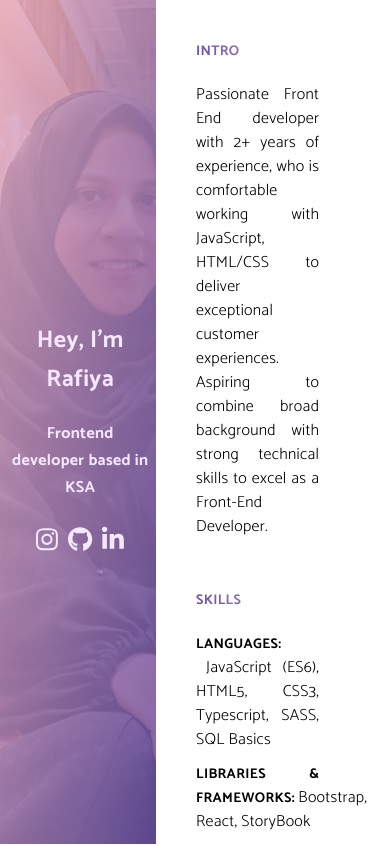
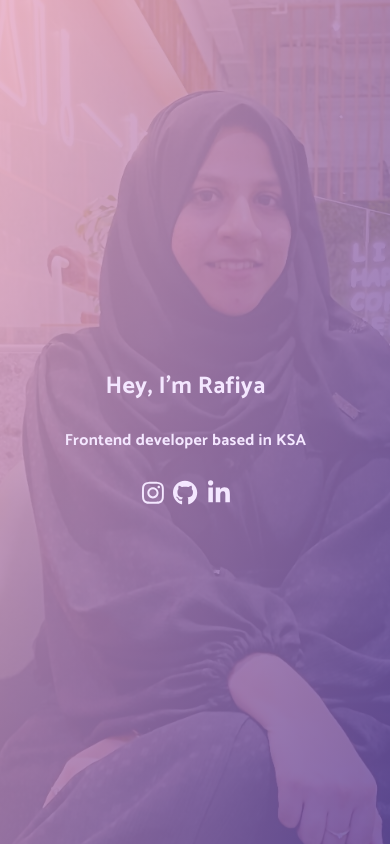
Before and after one commit to rafiyashahana/online-resume-react, a React (Create React App) app: page / in a window 390 px wide. Shown: the top 846 px of the page. Built offline with nearby package versions, Linux system fonts and the light colour scheme.

Commit message:
added gh pages

```diff
--- a/src/App.css
+++ b/src/App.css
@@ -69,7 +69,7 @@ a {
 
 @media screen and (max-width: 400px) {
   .right-inner {
-    padding: 40px;
+    padding: 30px;
   }
 }
 
@@ -104,10 +104,24 @@ a {
     display: block;
     width: 100%;
   }
+  .container {
+    display: flex;
+    flex-direction: column;
+    justify-content: space-between;
+    height: 100vh;
+  }
+  .left {
+    flex: 0 0 100%;
+    overflow: hidden;
+  }
+
+  .right {
+    flex: 0 0 100%;
+  }
 }
 
 .right .content {
-  width: 80%;
+  width: 100%;
   padding: 0;
   margin: 0 0 50px;
   font-weight: 300;
@@ -127,7 +141,7 @@ a {
 }
 
 .right ul {
-  padding: 0;
+  /* padding: 0; */
   margin: 0;
   margin-bottom: 60px;
 }
--- a/src/components/Left.jsx
+++ b/src/components/Left.jsx
@@ -35,7 +35,10 @@ const Left = () => {
           className="social"
           onClick={(e) => {
             e.preventDefault();
-            window.open("www.linkedin.com/in/rafiya-shahana", "_blank");
+            window.open(
+              "https://www.linkedin.com/in/rafiya-shahana/",
+              "_blank"
+            );
           }}
         />
       </div>
```
Also changed, not shown: package.json (+6 -3 lines), 1 other file (tests, documents, lock files or other folders).
